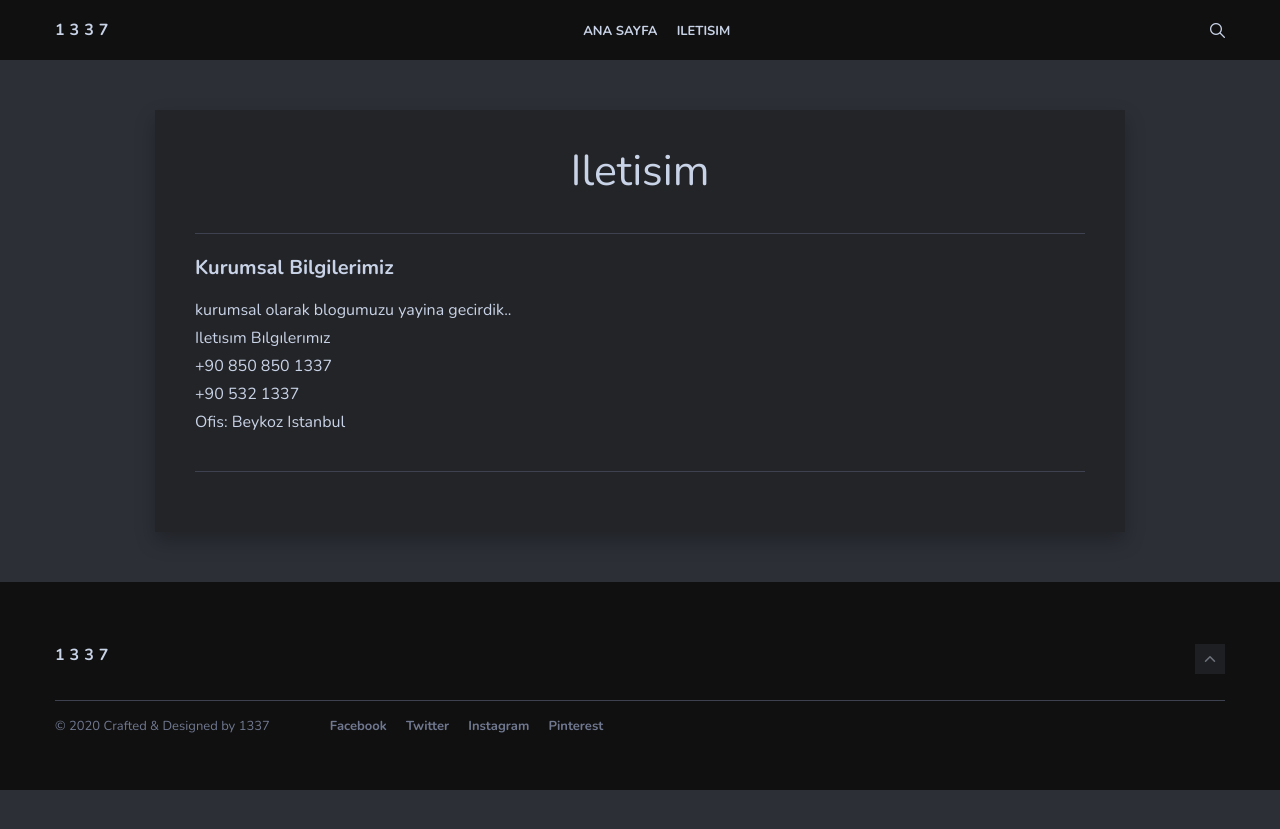
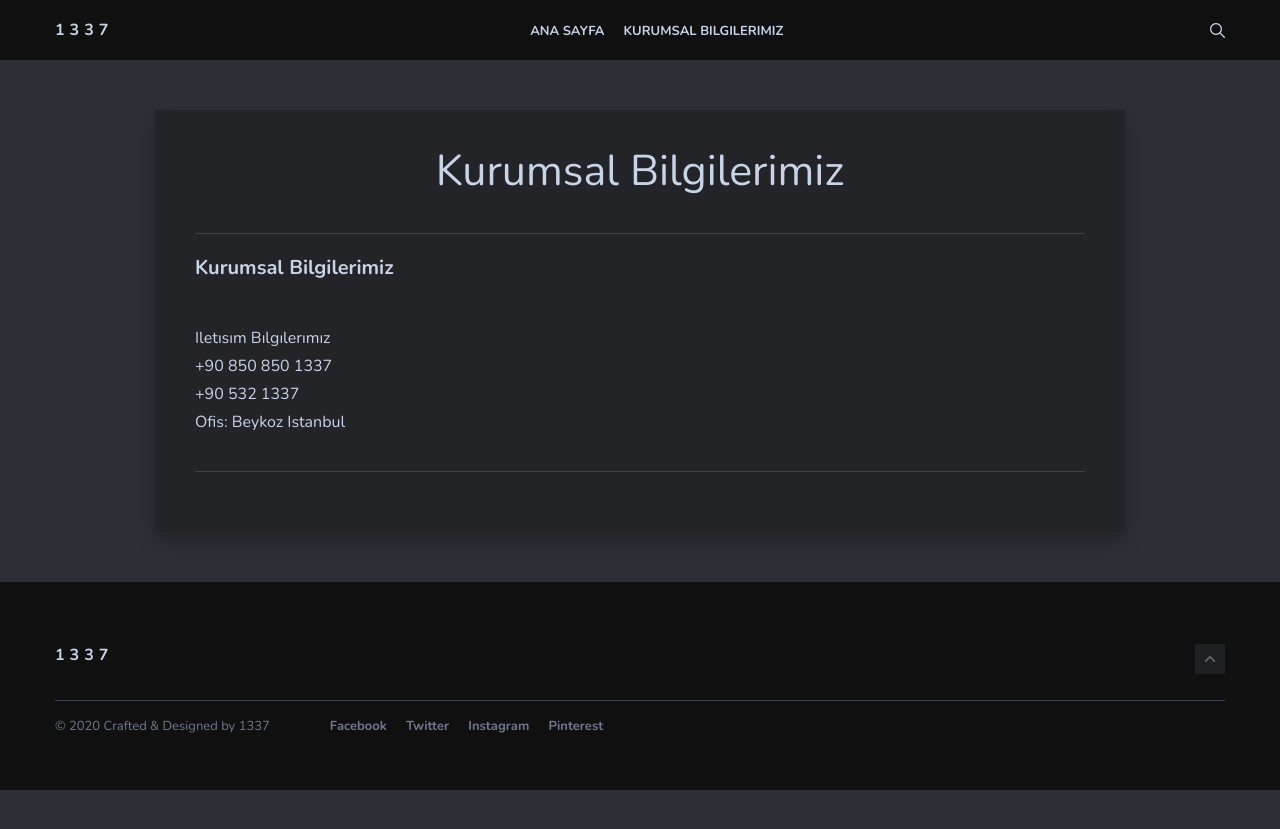
Before and after one commit to 1337software/1337software.github.io, a Jekyll site: the page built from _pages/iletisim.md, in a window 1280 px wide. Shown: the top 829 px of the page. Built offline with Jekyll 4.4.1, drawn with Linux system fonts in a browser that asks for light colours; nearby versions of some CDN libraries; grey boxes are pictures that could not be loaded.

Commit message:
Update iletisim.md

```diff
--- a/_pages/iletisim.md
+++ b/_pages/iletisim.md
@@ -1,14 +1,12 @@
 ---
 layout: page
-title: Iletisim
+title: Kurumsal Bilgilerimiz
 permalink: /iletisim/
 ---
 
 
 #### Kurumsal Bilgilerimiz
 
-
-kurumsal olarak blogumuzu yayina gecirdik..
 <br>Iletısım Bılgılerımız
 <br>+90 850 850 1337
 <br>+90 532 1337
```
